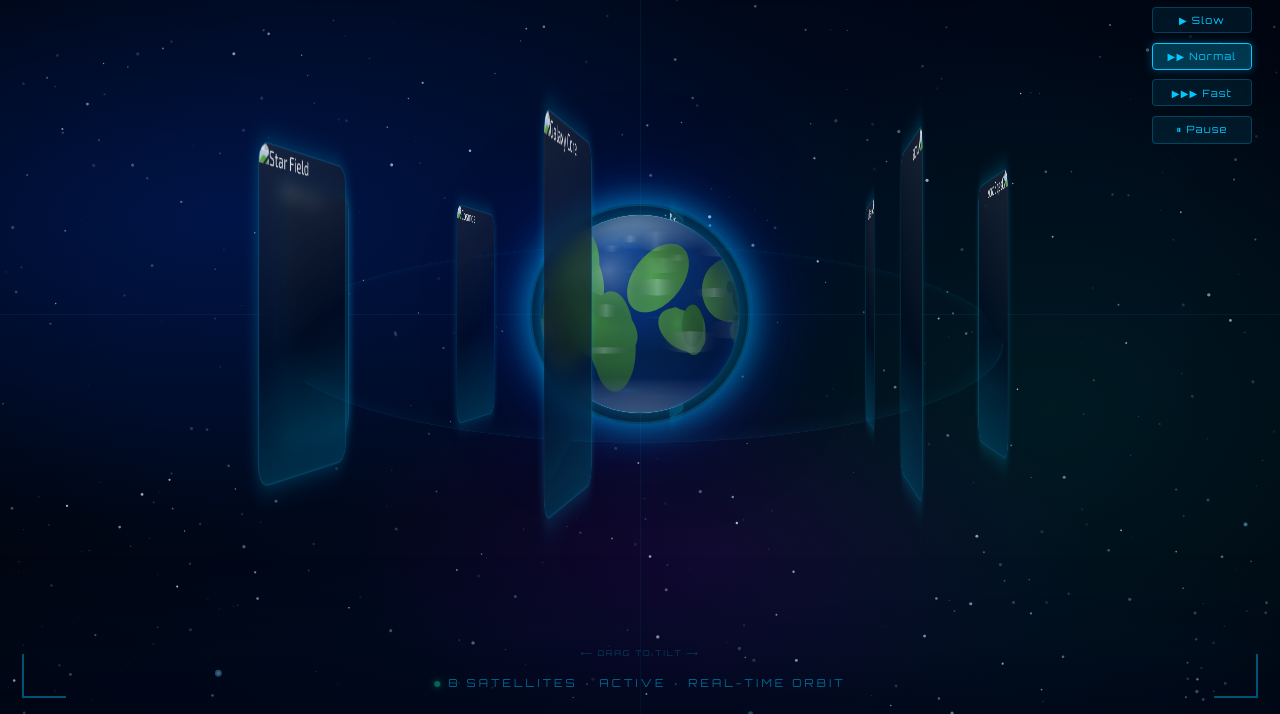
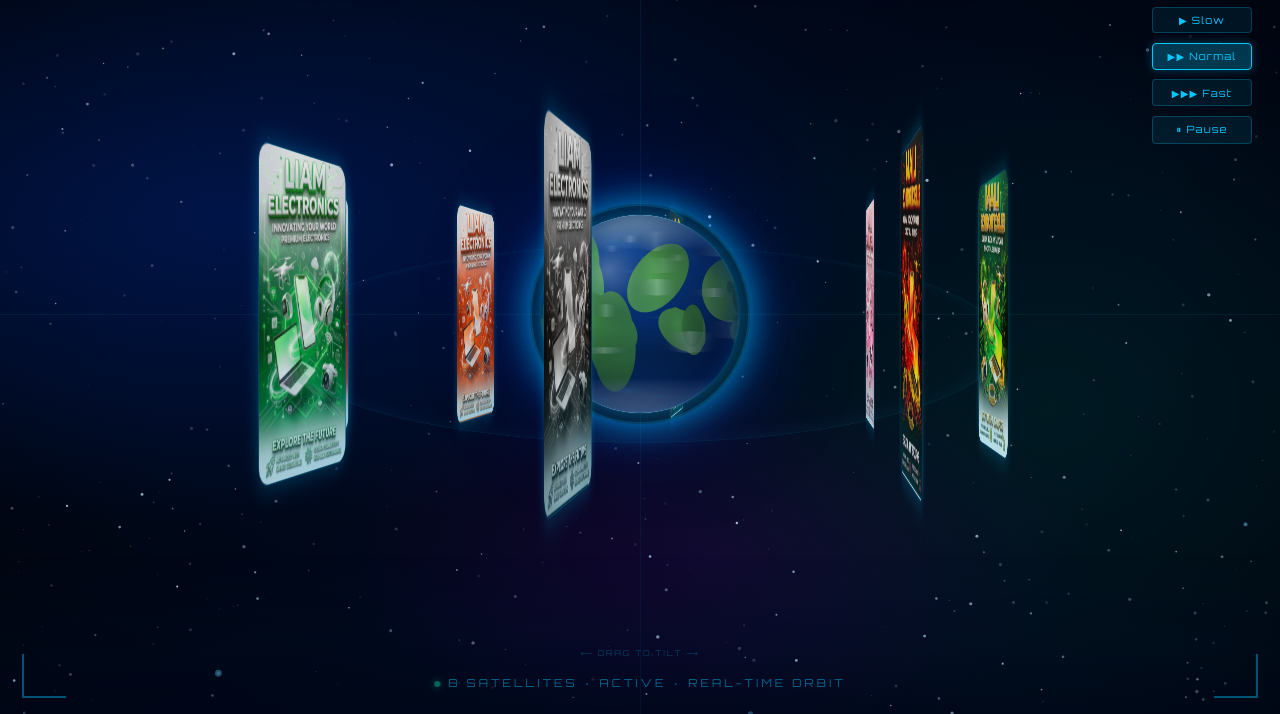
Before and after one commit to brians124/Liam-Electronic-And-Phone-Accessories, a plain HTML site: page index.html in a window 1280 px wide. Shown: the part 86-800 px from the top of the page. Drawn offline with Linux system fonts and the light colour scheme.

Commit message:
Refactor image source paths in index.html
Updated image source paths to remove 'Image/' prefix.

```diff
--- a/index.html
+++ b/index.html
@@ -742,14 +742,14 @@
   const ring = document.getElementById('ring');
 
   const images = [
-    { src: 'Image/LIAM1.jpg', label: 'Deep Space' },
-    { src: 'Image/LIAM2.jpg', label: 'Nebula Cloud' },
-    { src: 'Image/LIAM3.jpg', label: 'Orbit Path' },
-    { src: 'Image/LIAM4.jpg', label: 'Cosmos' },
-    { src: 'Image/LIAM5.jpg', label: 'Milky Way' },
-    { src: 'Image/LIAM6.jpg', label: 'Star Field' },
-    { src: 'Image/LIAM7.jpg', label: 'Galaxy Core' },
-    { src: 'Image/LIAM3.jpg', label: 'Aurora' },
+    { src: 'LIAM1.jpg', label: 'Deep Space' },
+    { src: 'LIAM2.jpg', label: 'Nebula Cloud' },
+    { src: 'LIAM3.jpg', label: 'Orbit Path' },
+    { src: 'LIAM4.jpg', label: 'Cosmos' },
+    { src: 'LIAM5.jpg', label: 'Milky Way' },
+    { src: 'LIAM6.jpg', label: 'Star Field' },
+    { src: 'LIAM7.jpg', label: 'Galaxy Core' },
+    { src: 'LIAM3.jpg', label: 'Aurora' },
   ];
 
   function getCSSVar(name) {
```
